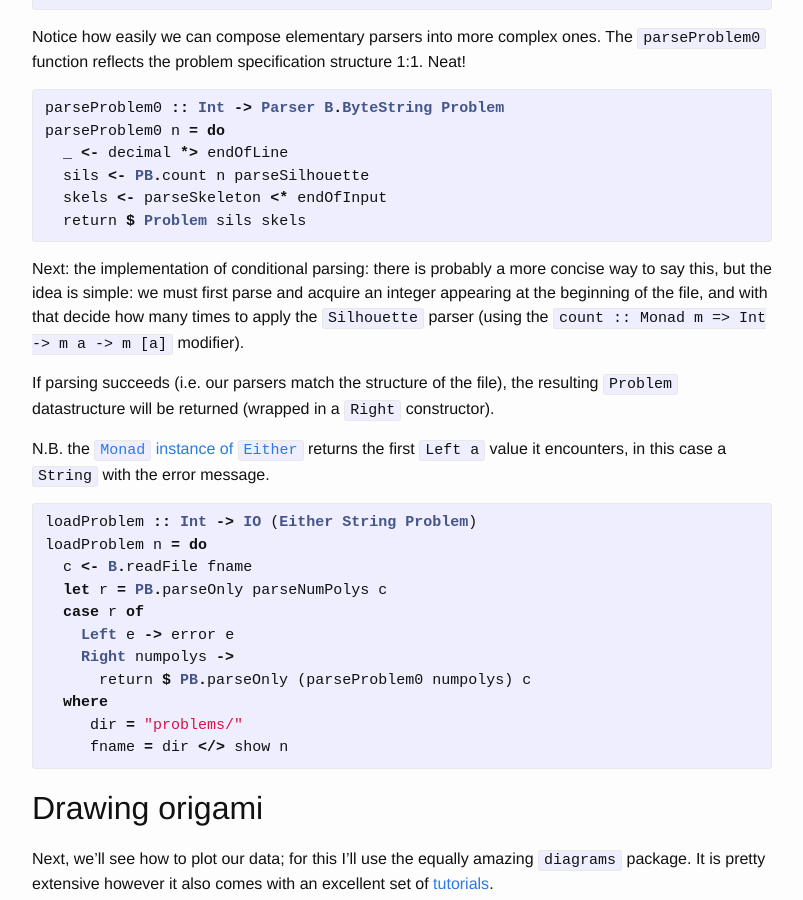
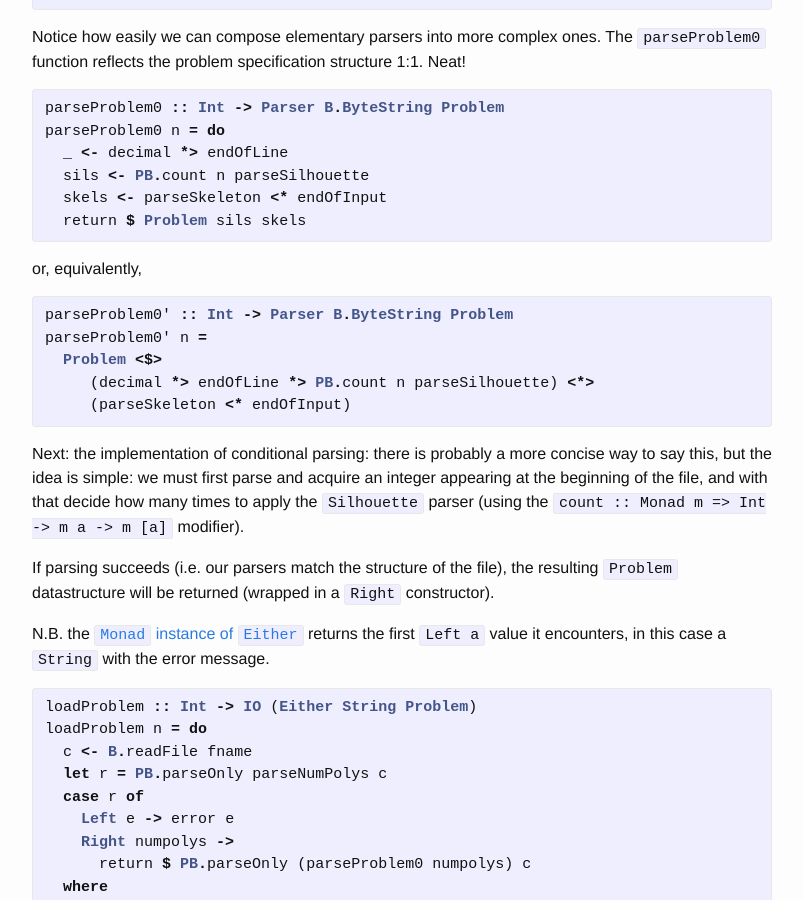
Before and after one commit to ocramz/ocramz.github.io, a Jekyll site: the page built from _posts/2016-08-25-icfp2016.markdown, in a window 1280 px wide and 900 px high, scrolled down 3975 px. Shown: the whole window, without its empty margins (238-1041 px from the left). Built offline with Jekyll 4.4.1, drawn with Linux system fonts in a browser that asks for light colours.

Commit message:
fixes here and there

```diff
--- a/_posts/2016-08-25-icfp2016.markdown
+++ b/_posts/2016-08-25-icfp2016.markdown
@@ -172,10 +172,17 @@ parseProblem0 n = do
   sils <- PB.count n parseSilhouette
   skels <- parseSkeleton <* endOfInput
   return $ Problem sils skels
-
 {% endhighlight %}
 
+or, equivalently,
 
+{% highlight haskell %}
+parseProblem0' :: Int -> Parser B.ByteString Problem
+parseProblem0' n =
+  Problem <$>
+     (decimal *> endOfLine *> PB.count n parseSilhouette) <*>
+     (parseSkeleton <* endOfInput)
+{% endhighlight %}
 
 Next: the implementation of conditional parsing: there is probably a more concise way to say this, but the idea is simple: we must first parse and acquire an integer appearing at the beginning of the file, and with that decide how many times to apply the `Silhouette` parser (using the `count :: Monad m => Int -> m a -> m [a]` modifier).
 
```
